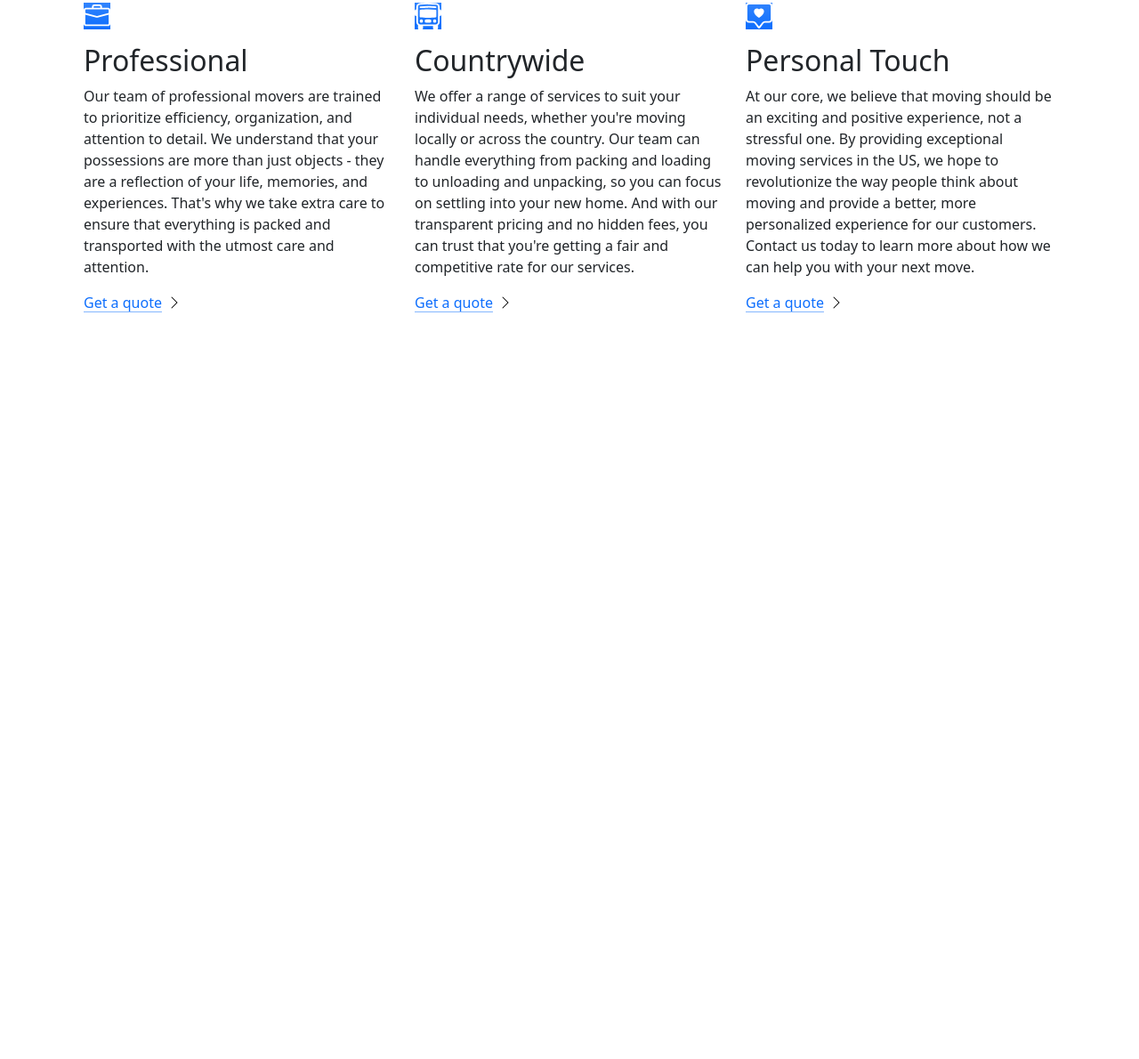
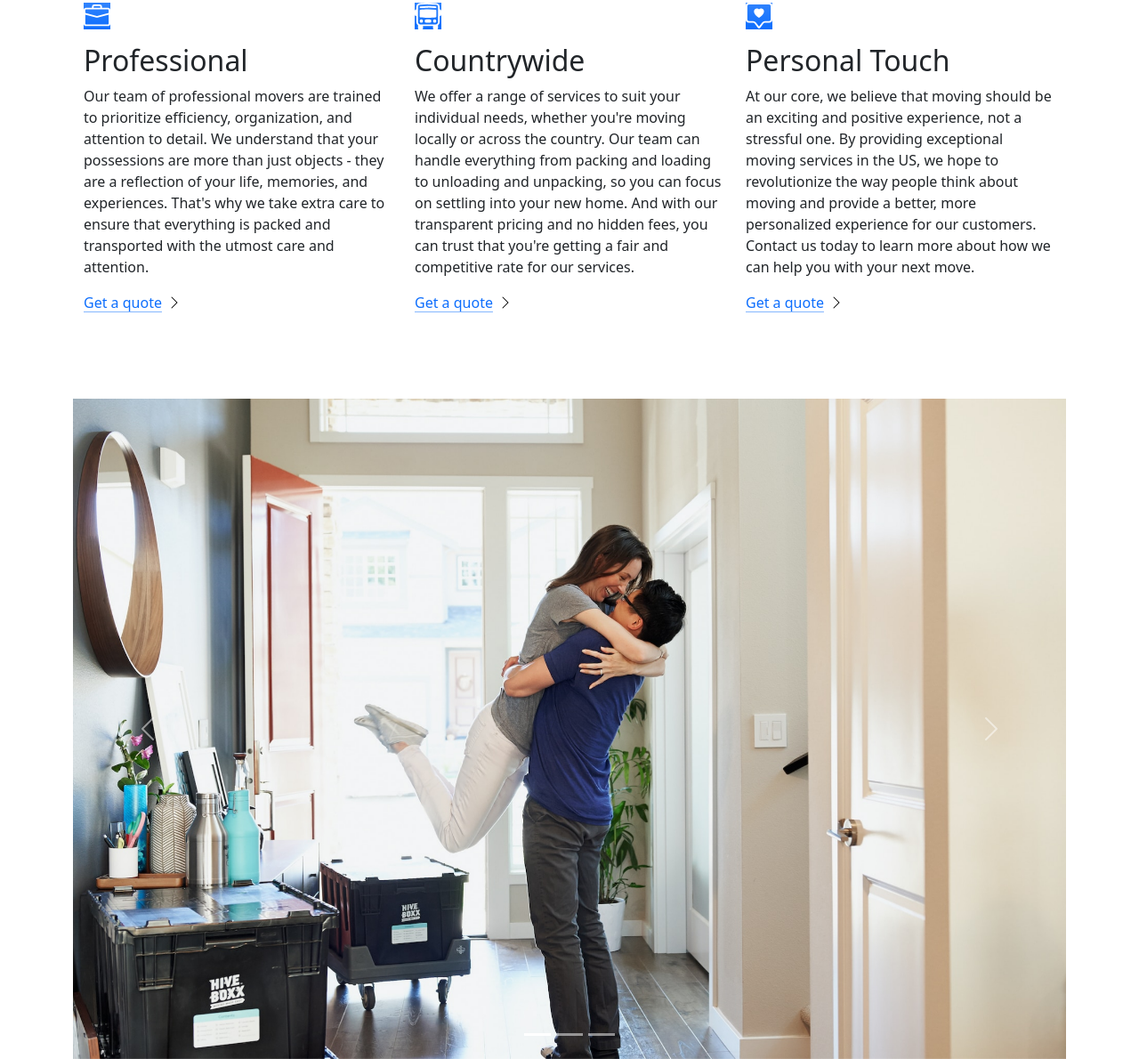
Before and after one commit to AtharvaShinde253/Move-It, a plain HTML site: page index.html in a window 1280 px wide. Shown: the part 936-2126 px from the top of the page at 89% size. Before the commit the page ends 1384 px from the top, so only its background shows below. Drawn offline with nearby package versions, Linux system fonts and the light colour scheme.

Commit message:
Carousel

```diff
--- a/index.html
+++ b/index.html
@@ -132,6 +132,40 @@
     </div>
   </div>
 
+  <div class="container">
+    <div id="carouselExampleIndicators" class="carousel slide">
+      <div class="carousel-indicators">
+        <button type="button" data-bs-target="#carouselExampleIndicators" data-bs-slide-to="0" class="active"
+          aria-current="true" aria-label="Slide 1"></button>
+        <button type="button" data-bs-target="#carouselExampleIndicators" data-bs-slide-to="1"
+          aria-label="Slide 2"></button>
+        <button type="button" data-bs-target="#carouselExampleIndicators" data-bs-slide-to="2"
+          aria-label="Slide 3"></button>
+      </div>
+      <div class="carousel-inner">
+        <div class="carousel-item active">
+          <img src="./couple.jpg" class="d-block w-100" alt="couple">
+        </div>
+        <div class="carousel-item">
+          <img src="./dog.jpg" class="d-block w-100" alt="dog">
+        </div>
+        <div class="carousel-item">
+          <img src="./family.jpg" class="d-block w-100" alt="family">
+        </div>
+      </div>
+      <button class="carousel-control-prev" type="button" data-bs-target="#carouselExampleIndicators"
+        data-bs-slide="prev">
+        <span class="carousel-control-prev-icon" aria-hidden="true"></span>
+        <span class="visually-hidden">Previous</span>
+      </button>
+      <button class="carousel-control-next" type="button" data-bs-target="#carouselExampleIndicators"
+        data-bs-slide="next">
+        <span class="carousel-control-next-icon" aria-hidden="true"></span>
+        <span class="visually-hidden">Next</span>
+      </button>
+    </div>
+  </div>
+
   <script src="https://cdn.jsdelivr.net/npm/bootstrap@5.3.0-alpha3/dist/js/bootstrap.bundle.min.js"
   integrity="sha384-ENjdO4Dr2bkBIFxQpeoTz1HIcje39Wm4jDKdf19U8gI4ddQ3GYNS7NTKfAdVQSZe"
   crossorigin="anonymous"></script>
```
